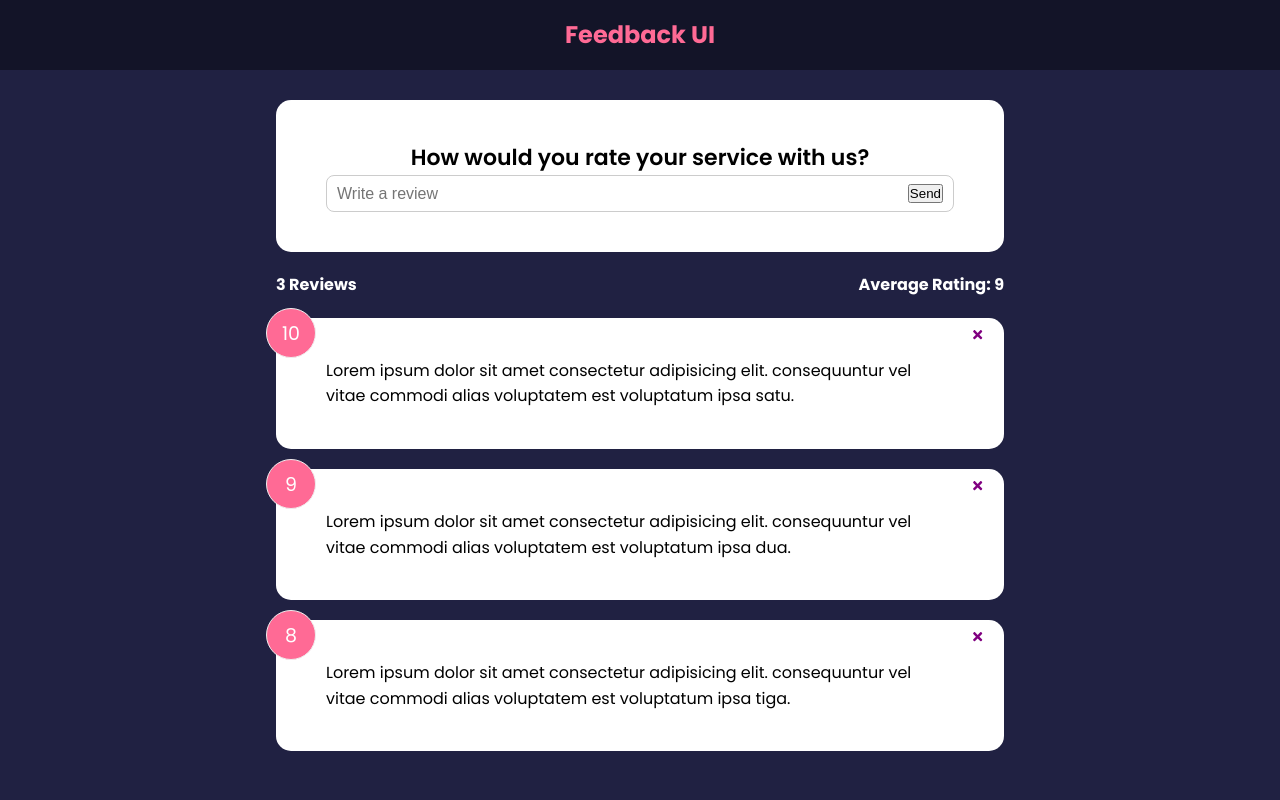
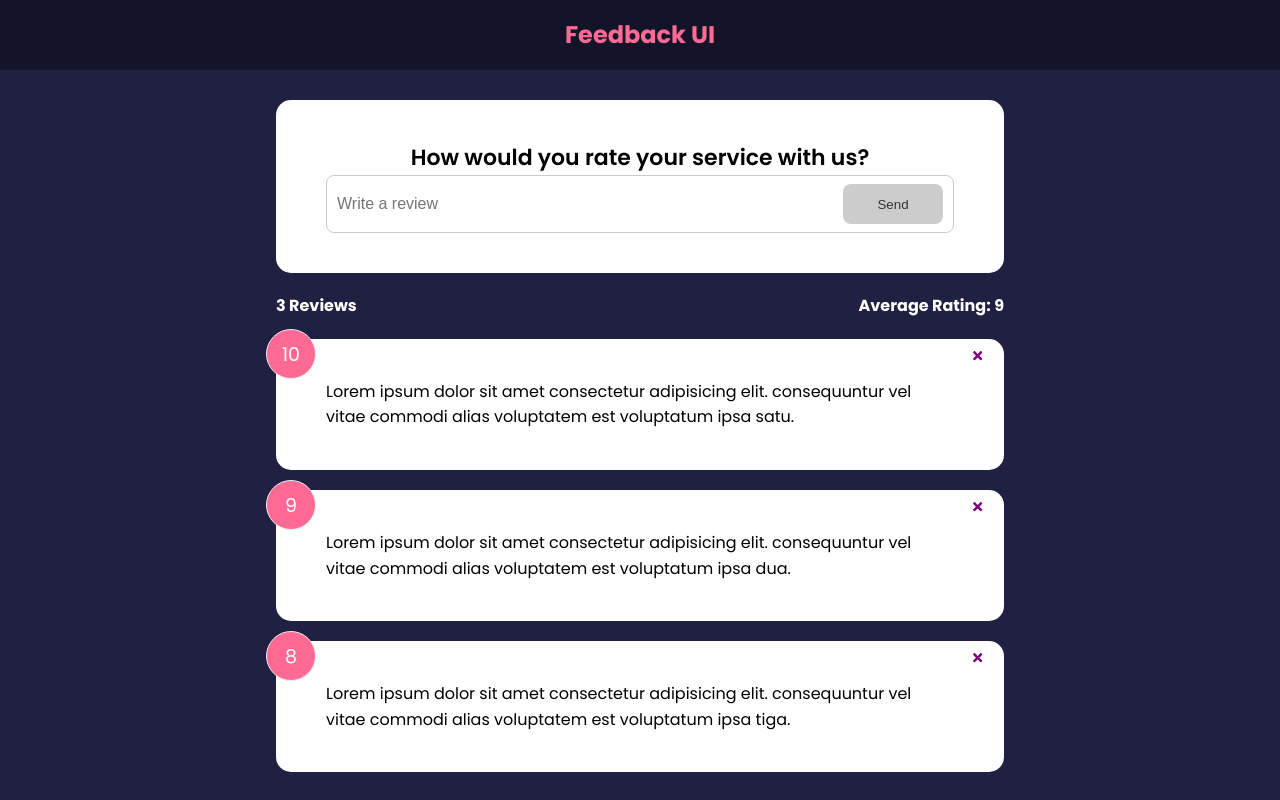
Before and after one commit to yudhaph0300/feedback-app, a React (Create React App) app: page / in a window 1280 px wide. Built offline with nearby package versions, Linux system fonts and the light colour scheme.

Commit message:
React Video - Real-Time Validation

```diff
--- a/src/components/FeedbackForm.jsx
+++ b/src/components/FeedbackForm.jsx
@@ -1,10 +1,25 @@
 import { useState } from "react"
 import Card from "./shared/Card"
+import Button from "./shared/Button"
 
 function FeedbackForm() {
 
    const [text, setText] = useState('');
+   const [btnDisabled, setBtnDisabled] = useState(true)
+   const [message, setMessage] = useState('')
+
    const handleTextChange = (e) => {
+      if (text === '') {
+         setBtnDisabled(true)
+         setMessage(null)
+      } else if (text !== '' && text.trim().length <= 10) {
+         setMessage('Text must be at least 10 characters')
+         setBtnDisabled(true)
+      } else {
+         setMessage(null)
+         setBtnDisabled(false)
+      }
+
       setText(e.target.value)
    }
 
@@ -22,8 +37,10 @@
                placeholder="Write a review"
                value={text}
             />
-            <button type="submit">Send</button>
+            <Button type="submit" isDisabled={btnDisabled}>Send</Button>
          </div>
+
+         {message && <div className="message">{message}</div>}
       </form>
     </Card>
   )
--- /dev/null
+++ b/src/components/shared/Button.jsx
@@ -0,0 +1,24 @@
+import PropTypes from 'prop-types'
+
+function Button({children, version, type, isDisabled}) {
+  return (
+    <button type={type} disabled={isDisabled} className={`btn btn-${version}`}>
+      {children}
+    </button>
+  )
+}
+
+Button.defaultProps = {
+   version: 'primary',
+   type: 'button',
+   isDisabled: false,
+}
+
+Button.propTypes = {
+   children: PropTypes.node.isRequired,
+   version: PropTypes.string,
+   type: PropTypes.string,
+   isDisabled: PropTypes.bool,
+}
+
+export default Button
```
